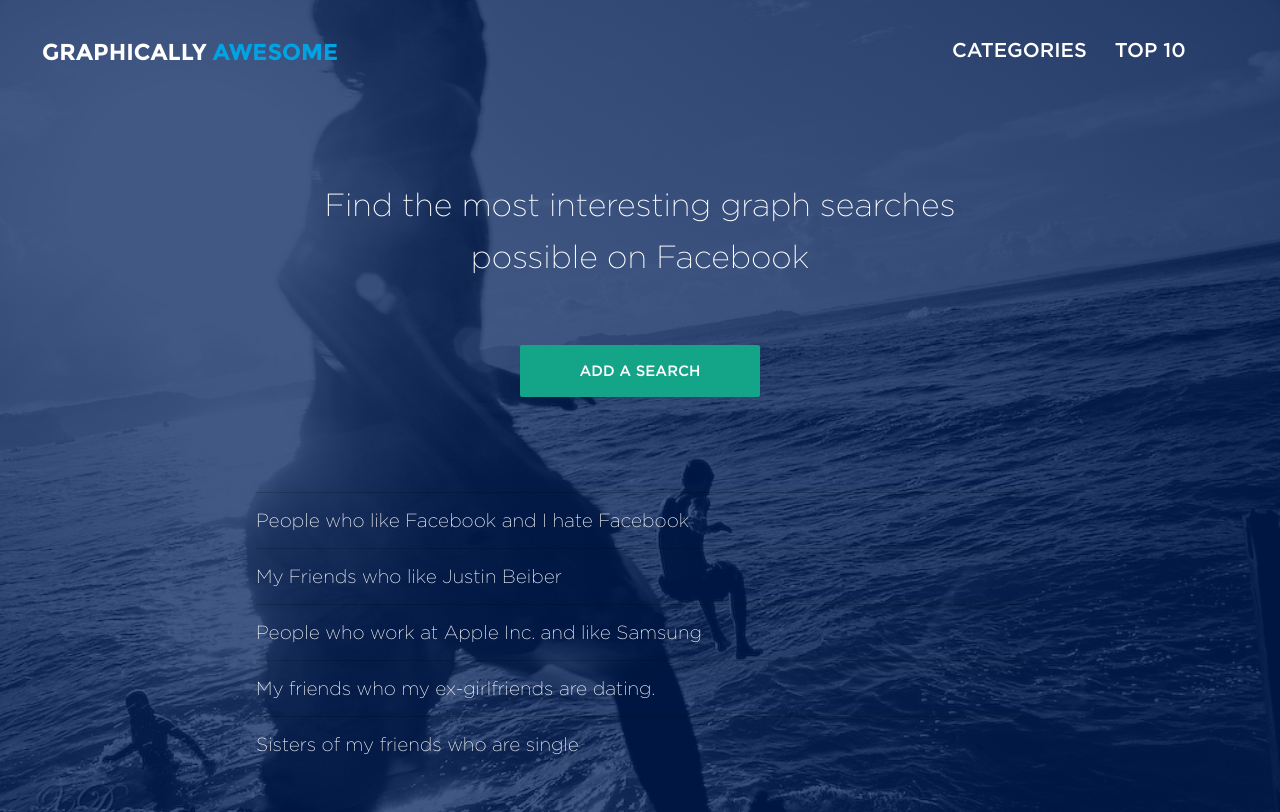
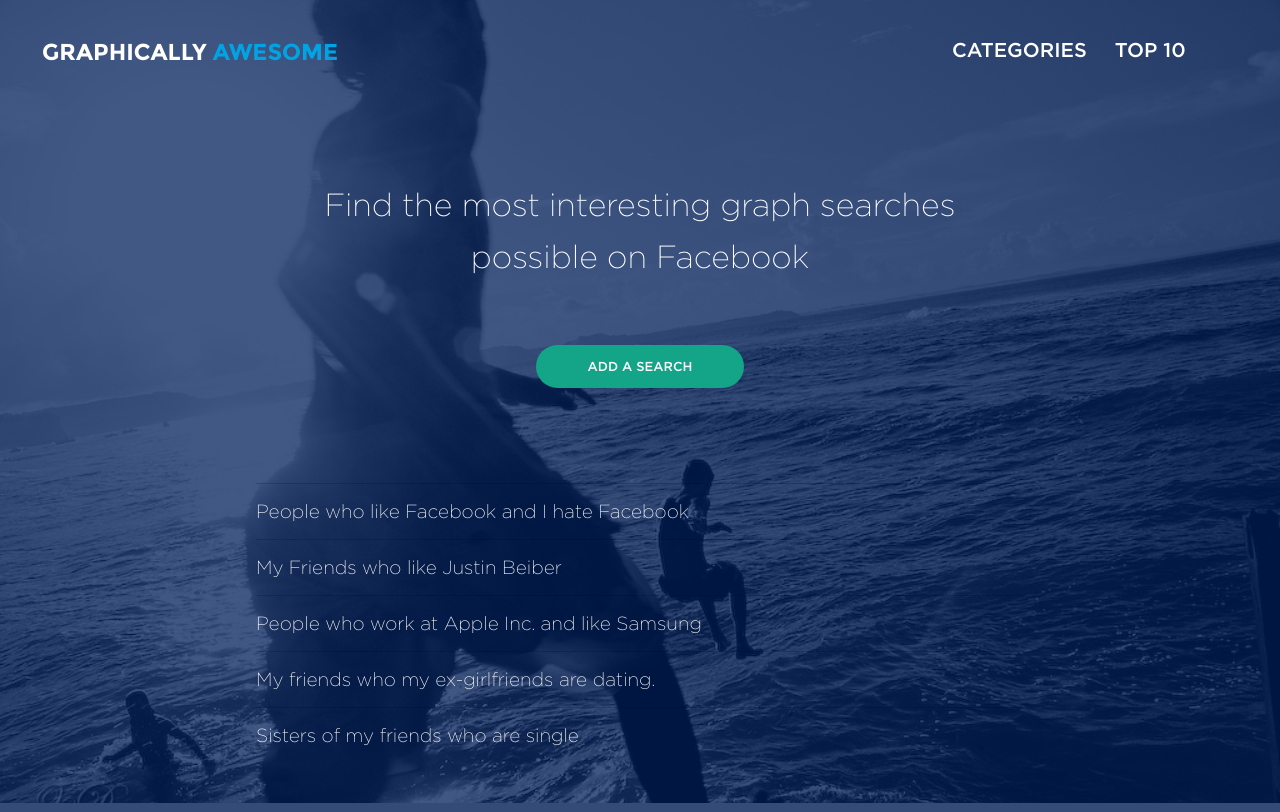
Before and after one commit to nitsh7084/graphicallyawesome, a PHP site: page /index.html in a window 1280 px wide. Run offline with PHP 8.4, Linux system fonts and the light colour scheme.

Commit message:
changed square to oval button

```diff
--- a/css/style.css
+++ b/css/style.css
@@ -189,18 +189,15 @@
 
 .overlay_button {
   font-family: 'Gotham 500 normal';
-  font-size: 15px;
+  font-size: 13px;
   color: #fff;
   border: none;
   background: #14a488;
-  height: 52px;
-  line-height: 52px;
-  width: 240px;
-  text-align: center;
+  padding: 14px 52px;
   margin: 62px 0px;
   margin-bottom: 2px;
   cursor: pointer;
-  border-radius: 2px;
+  border-radius: 32px/32px;
   transition: all .2s ease 0s;
   -webkit-transition: all .2s ease 0s;
   -moz-transition: all .2s ease 0s;
--- a/css/style.scss
+++ b/css/style.scss
@@ -189,18 +189,15 @@
 }
 .overlay_button{
 font-family:'Gotham 500 normal';
-font-size:15px;
+font-size:13px;
 color:#fff;
 border:none;
 background:#14a488;
-height:52px;
-line-height:52px;
-width:240px;
-text-align:center;
+padding:14px 52px;
 margin:62px 0px;
 margin-bottom:2px;
 cursor:pointer;
-border-radius:2px;
+border-radius:32px/32px;
 @include property1(transition,'all .2s ease 0s');
 }
 .overlay_button:hover{
```
Also changed, not shown: 1 other file.
